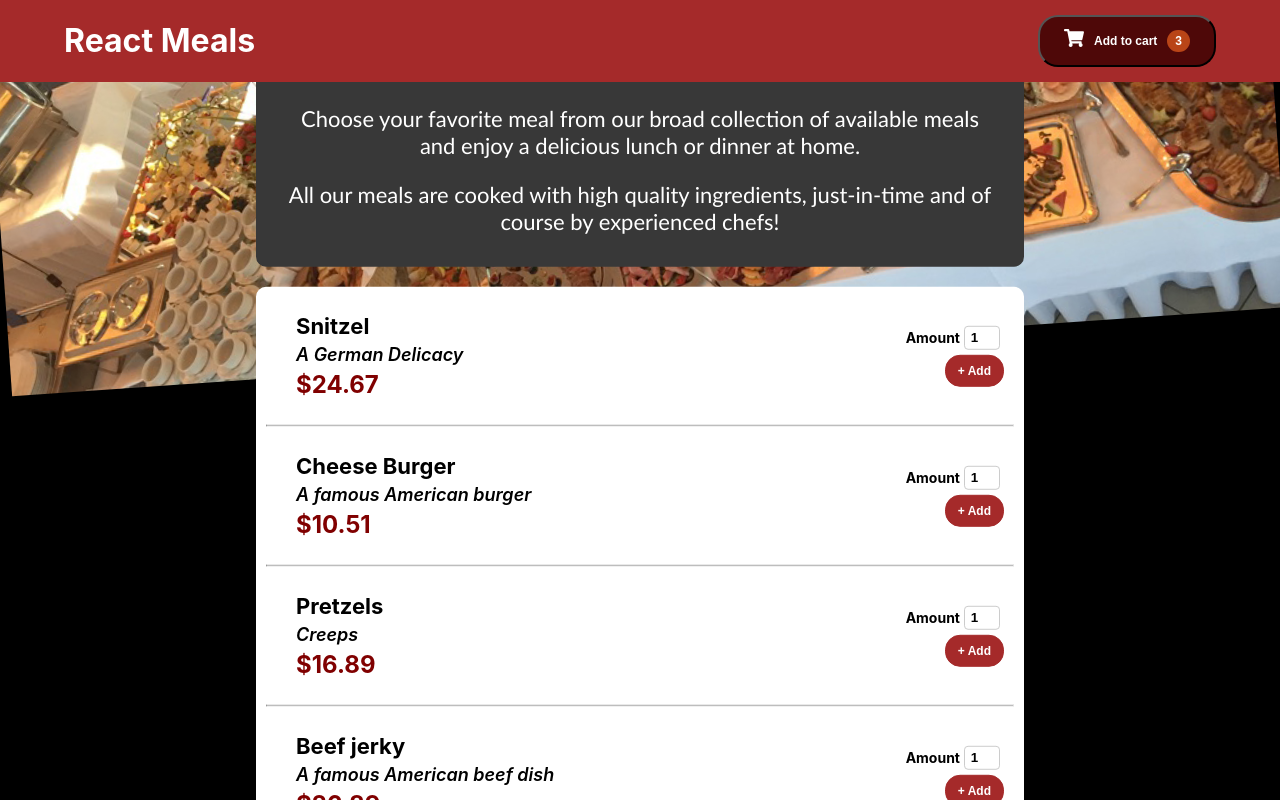
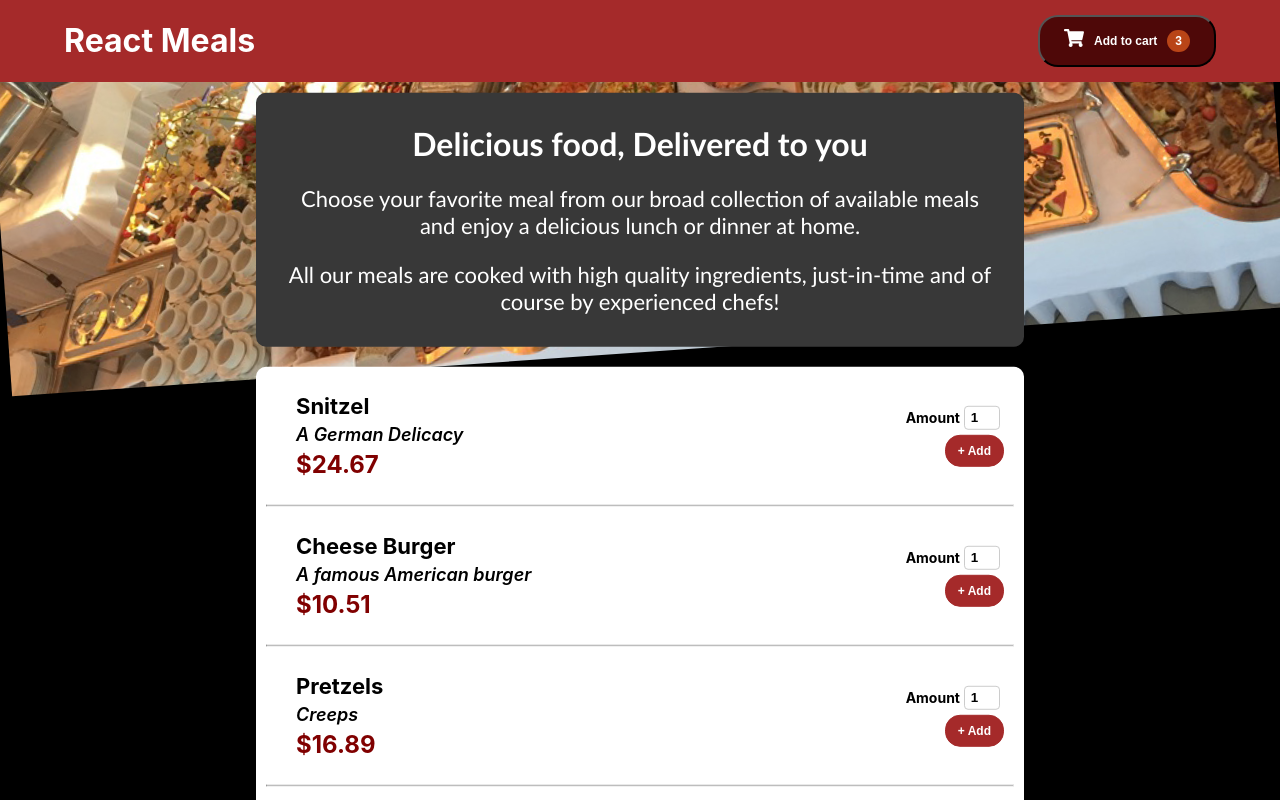
Before and after one commit to krutikapatil1/food-ordering-app-react, a React (Create React App) app in the folder food-ordering-app/: page / in a window 1280 px wide. Shown: the top 800 px of the page. Built offline with nearby package versions, Linux system fonts and the light colour scheme; the HTML template or start-up script is replaced by a standard one.

Commit message:
fix #6: Changed the meals component top attr in styles.

```diff
--- a/food-ordering-app/src/components/Meals/Meals.css
+++ b/food-ordering-app/src/components/Meals/Meals.css
@@ -1,7 +1,7 @@
 .meals {
     color: white;
     position: absolute;
-  top: 70%;
+    top: 80%;
     left: 50%;
     margin-right: -50%;
     transform: translate(-50%, -50%);
```
Lines whose indentation alone changed are shown as unchanged.
